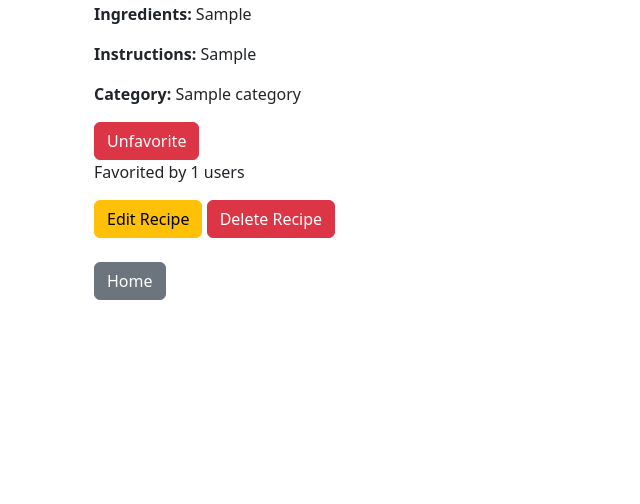
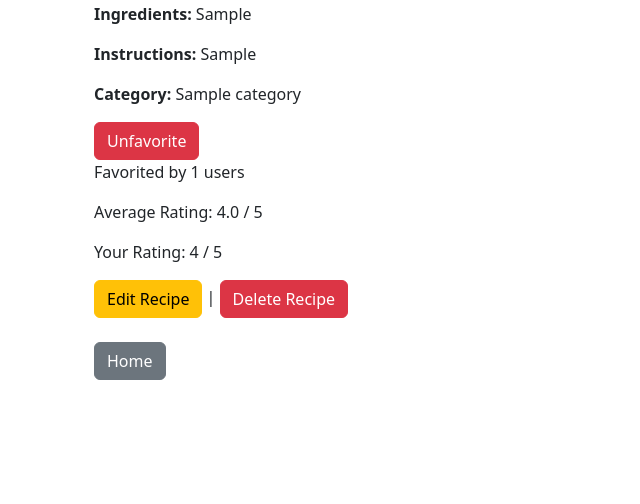
Before and after one commit to m75-ali/recipe-sharing-platform, a Django app: page /recipes/1/ in a window 1280 px wide. Shown: the part 200-704 px from the top of the page, without its empty margins (0-640 px from the left). Run offline with Django 4.2, Linux system fonts and the light colour scheme; a user stored in the database is signed in; tables that the repository leaves empty hold one stand-in row (values such as "Sample post"); some libraries are stand-ins or nearby versions.

Commit message:
Registering issue with automatic login fixed and rating system implemented

```diff
--- a/recipesharing/recipes/models.py
+++ b/recipesharing/recipes/models.py
@@ -1,6 +1,5 @@
 from django.db import models
 from django.contrib.auth.models import User
-
 
 class Category(models.Model):
     name = models.CharField(max_length=200)
@@ -14,12 +13,26 @@ class Recipe(models.Model):
     ingredients = models.TextField()
     instructions = models.TextField()
     category = models.ForeignKey(Category, on_delete=models.CASCADE, related_name='recipes')
-    favorites = models.ManyToManyField(User, related_name='favorite_recipes', blank=True)  # New field to track likes
+    favorites = models.ManyToManyField(User, related_name='favorite_recipes', blank=True)  # Field to track favorites
     creator = models.ForeignKey(User, on_delete=models.CASCADE)  # Link to User
-
 
     def __str__(self):
         return self.title
 
     def total_favorites(self):
         return self.favorites.count()
+
+    # Optional: Calculate average rating of this recipe
+    def average_rating(self):
+        return self.ratings.aggregate(models.Avg('rating'))['rating__avg'] or 0
+
+class Rating(models.Model):
+    recipe = models.ForeignKey(Recipe, related_name='ratings', on_delete=models.CASCADE)
+    user = models.ForeignKey(User, on_delete=models.CASCADE)
+    rating = models.PositiveIntegerField()
+
+    class Meta:
+        unique_together = ('user', 'recipe')  # Ensure a user can rate a recipe only once
+
+    def __str__(self):
+        return f'{self.recipe.title} rated {self.rating} by {self.user.username}'
--- a/recipesharing/recipes/templates/recipes/recipe_detail.html
+++ b/recipesharing/recipes/templates/recipes/recipe_detail.html
@@ -25,8 +25,29 @@
 
         <p>Favorited by {{ recipe.total_favorites }} users</p>
 
+        <!-- Display average rating -->
+        <p>Average Rating: {{ average_rating|floatformat:1 }} / 5</p>
+
+        <!-- User's rating -->
+        {% if user_rating %}
+            <p>Your Rating: {{ user_rating.rating }} / 5</p>
+        {% else %}
+            <form method="POST" action="">
+                {% csrf_token %}
+                <label for="rating">Rate this recipe:</label>
+                <select name="rating" id="rating" class="form-select">
+                    <option value="1">1 - Poor</option>
+                    <option value="2">2 - Fair</option>
+                    <option value="3">3 - Good</option>
+                    <option value="4">4 - Very Good</option>
+                    <option value="5">5 - Excellent</option>
+                </select>
+                <button type="submit" class="btn btn-success mt-2">Submit Rating</button>
+            </form>
+        {% endif %}
+
         <!-- Links to edit and delete -->
-        <a href="{% url 'edit_recipe' recipe.id %}" class="btn btn-warning">Edit Recipe</a>
+        <a href="{% url 'edit_recipe' recipe.id %}" class="btn btn-warning">Edit Recipe</a> |
         <a href="{% url 'delete_recipe' recipe.id %}" class="btn btn-danger">Delete Recipe</a>
 
         <!-- Home button -->
--- a/recipesharing/recipes/views.py
+++ b/recipesharing/recipes/views.py
@@ -1,7 +1,8 @@
 from django.contrib.auth.decorators import login_required
 from django.shortcuts import render, get_object_or_404, redirect
 from .forms import RecipeForm
-from .models import Recipe
+from .models import Recipe, Rating
+from django.db.models import Avg
 from django.contrib import messages
 from django.http import HttpResponseRedirect
 from django.urls import reverse
@@ -25,11 +26,38 @@ def add_recipe(request):
         form = RecipeForm()
     return render(request, 'recipes/add_recipe.html', {'form': form})
 
+
 @login_required
 def recipe_detail(request, recipe_id):
-    recipe = get_object_or_404(Recipe, id=recipe_id)  # Fetch recipe using the 'recipe_id'
-    return render(request, 'recipes/recipe_detail.html', {'recipe': recipe})
+    recipe = get_object_or_404(Recipe, id=recipe_id)  # Fetch the recipe by ID
+    user_rating = None
 
+    # Handle rating submission
+    if request.method == 'POST' and 'rating' in request.POST:
+        rating_value = int(request.POST.get('rating'))
+        # Check if the user has already rated this recipe
+        rating, created = Rating.objects.get_or_create(user=request.user, recipe=recipe, defaults={'rating': rating_value})
+
+        if not created:
+            # Update existing rating
+            rating.rating = rating_value
+            rating.save()
+
+        messages.success(request, f'Thank you for rating {recipe.title}!')
+        return redirect('recipe_detail', recipe_id=recipe.id)
+
+    # Get the user's rating if it exists
+    if request.user.is_authenticated:
+        user_rating = Rating.objects.filter(user=request.user, recipe=recipe).first()
+
+    # Get the average rating for the recipe
+    average_rating = recipe.ratings.aggregate(Avg('rating'))['rating__avg'] or 0
+
+    return render(request, 'recipes/recipe_detail.html', {
+        'recipe': recipe,
+        'user_rating': user_rating,
+        'average_rating': average_rating
+    })
 
 @login_required
 def edit_recipe(request, recipe_id):
```
Also changed, not shown: recipesharing/recipes/templates/recipes/add_recipe.html (+5 -5 lines), recipesharing/recipes/templates/recipes/index.html (+3 -7 lines), recipesharing/users/templates/users/register.html (+18 -2 lines), recipesharing/users/views.py (+25 -17 lines), recipesharing/recipes/migrations/0004_rating.py (added).
